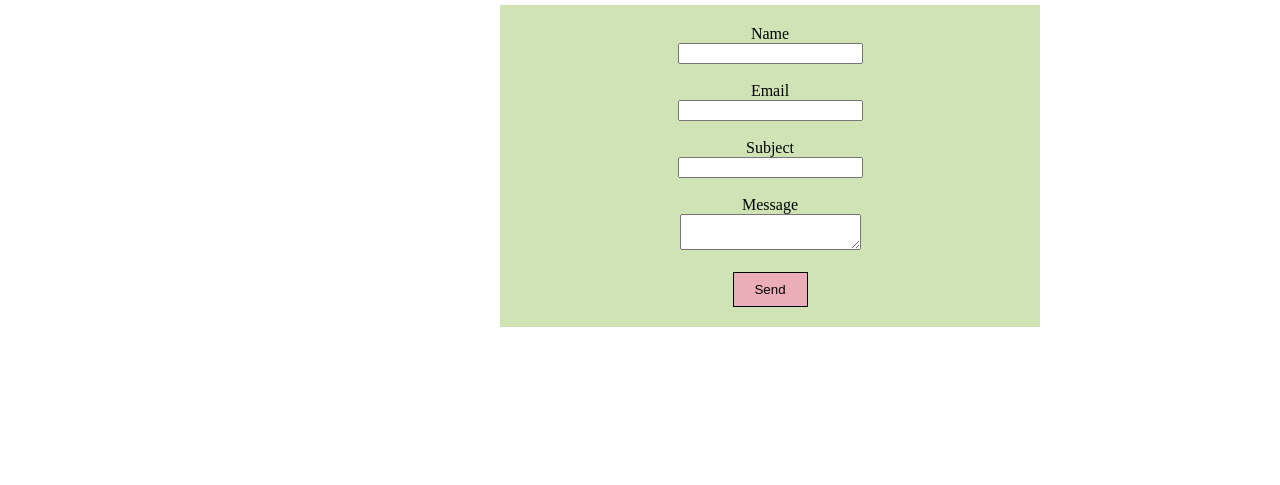
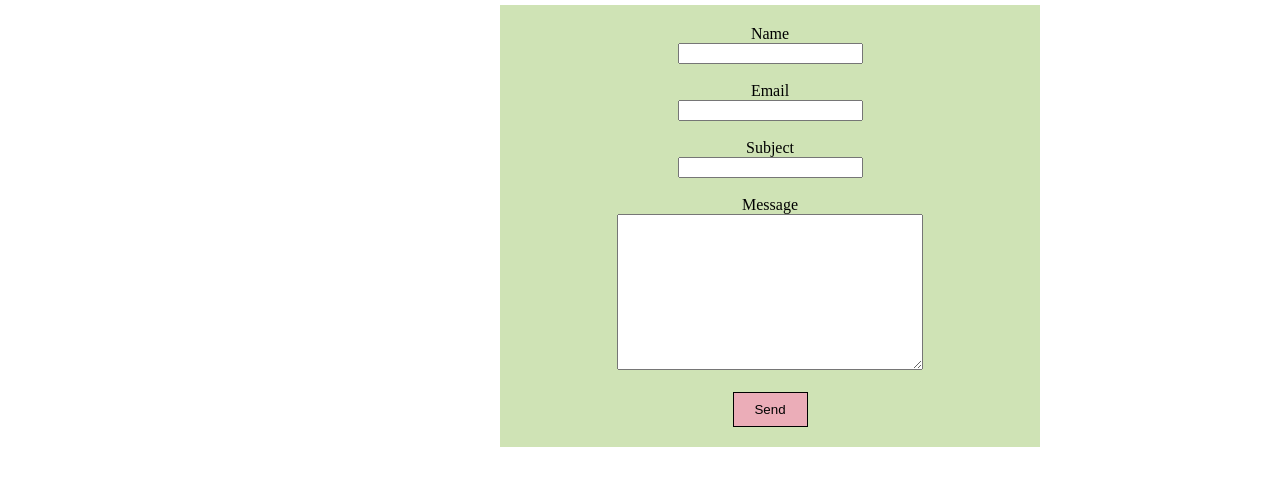
Before and after one commit to alrajaladesign/als_portfolio, a plain HTML site: page contact.html in a window 1280 px wide. Shown: the part 145-630 px from the top of the page. Drawn offline with nearby package versions, Linux system fonts and the light colour scheme.

Commit message:
Update contact.html

```diff
--- a/contact.html
+++ b/contact.html
@@ -47,7 +47,7 @@
         <label>Subject</label><br>
         <input type="text" name="title" required><br><br>
         <label>Message</label><br>
-        <textarea name="message" required></textarea><br><br>
+        <textarea name="message" style="width:300px; height: 150px;" required></textarea><br><br>
         <input type="submit" value="Send" id="sendbutton">
     </form>
     </center>
```
